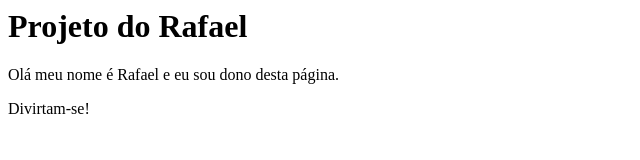
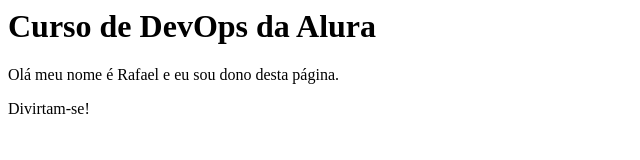
Before and after one commit to rtmesquita/curso-git, a plain HTML site: page index.html in a window 1280 px wide. Shown: the whole page, without its empty margins (0-640 px from the left). Drawn offline with Linux system fonts and the light colour scheme.

Commit message:
Alterado o título

```diff
--- a/index.html
+++ b/index.html
@@ -1,6 +1,6 @@
 <html>
     <head>
-        <h1>Projeto do Rafael</h1>
+        <h1>Curso de DevOps da Alura</h1>
     </head>
     <body>
         <p>Olá meu nome é Rafael e eu sou dono desta página.</p>
```
